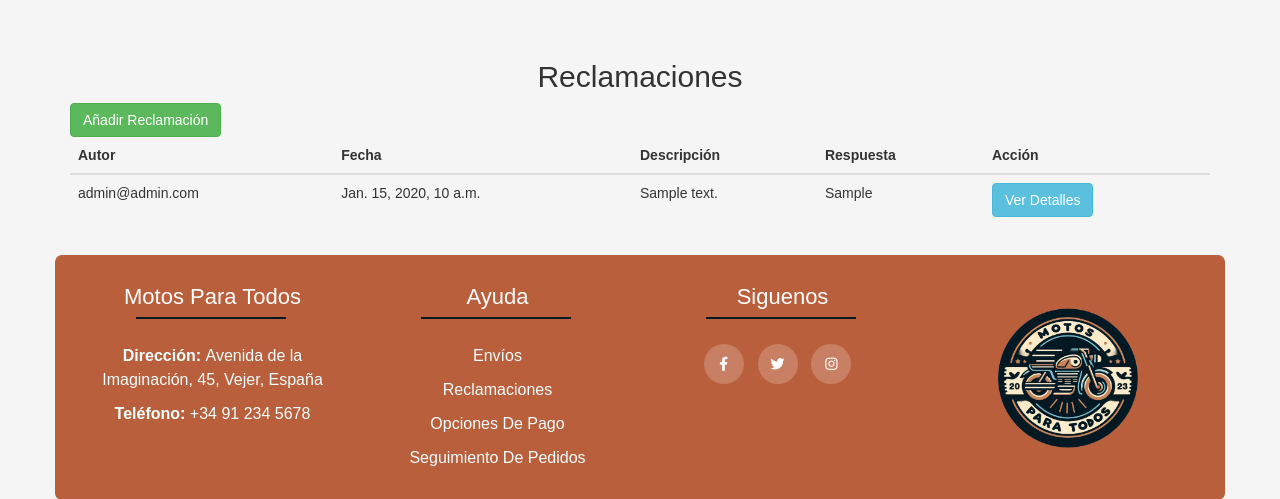
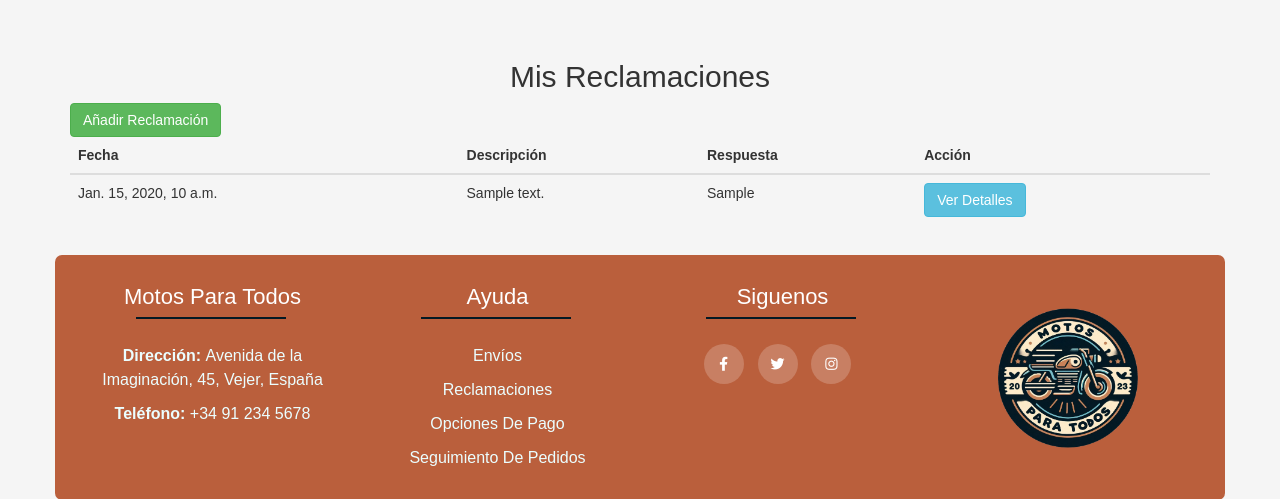
Before and after one commit to PabloMera6/PGPI-G2.15, a Django app: page /claim/user_view_claims/ in a window 1280 px wide; the page is wider, and only the part inside the window is pictured. Shown: the part 110-609 px from the top of that part. Run offline with Django 4.2, Linux system fonts and the light colour scheme; a user stored in the database is signed in; data comes from the database, SQL or seed files in the repository; tables that the repository leaves empty hold one stand-in row (values such as "Sample post"); some libraries are stand-ins or nearby versions.

Commit message:
feat reclamaciones done

```diff
--- a/src/claim/templates/user_view_claim.html
+++ b/src/claim/templates/user_view_claim.html
@@ -4,8 +4,6 @@
   <div class="container">
     <h2 class="text-center mb-4">Detalles de la Reclamación</h2>
 
-    <h3>ID: {{ claim.id }}</h3>
-    <p><strong>Autor:</strong> {{ claim.author }}</p>
     <p><strong>Fecha:</strong> {{ claim.date }}</p>
     <p><strong>Descripción:</strong> {{ claim.description }}</p>
 
--- a/src/claim/templates/user_view_claims.html
+++ b/src/claim/templates/user_view_claims.html
@@ -2,7 +2,7 @@
 
 {% block content %}
   <div class="container">
-    <h2 class="text-center mb-4">Reclamaciones</h2>
+    <h2 class="text-center mb-4">Mis Reclamaciones</h2>
 
     {% if user.is_authenticated %}
       <a href="{% url 'create_claim' %}" class="btn btn-success mb-4">Añadir Reclamación</a>
@@ -12,7 +12,6 @@
       <table class="table">
         <thead>
           <tr>
-            <th>Autor</th>
             <th>Fecha</th>
             <th>Descripción</th>
             <th>Respuesta</th>
@@ -22,7 +21,6 @@
         <tbody>
           {% for claim in claims %}
             <tr>
-              <td>{{ claim.author }}</td>
               <td>{{ claim.date }}</td>
               <td>{{ claim.description }}</td>
               <td>{{ claim.response }}</td>
--- a/src/claim/views.py
+++ b/src/claim/views.py
@@ -5,10 +5,13 @@ from django.contrib.auth.decorators import login_required
 from .models import Claim
 from django.contrib import messages
 from django.shortcuts import get_object_or_404
-
+from django.http import HttpResponseForbidden
 
 @login_required
 def create_claim(request):
+    if request.user.is_staff:
+        return HttpResponseForbidden("Acceso prohibido. No puedes crear reclamaciones como administrador.")
+
     if request.method == 'POST':
         description = request.POST.get('description')
         if description:
@@ -19,6 +22,7 @@ def create_claim(request):
             messages.error(request, 'La descripción de la reclamación no puede estar vacía.')
 
     return render(request, 'create_claim.html')
+
 
 @login_required
 def view_claims(request):
@@ -47,7 +51,7 @@ def view_claim(request, claim_id):
 
 @login_required
 def user_view_claims(request):
-    claims = Claim.objects.all()
+    claims = Claim.objects.filter(author=request.user)
     return render(request, 'user_view_claims.html', {'claims': claims})
 
 @login_required
```
